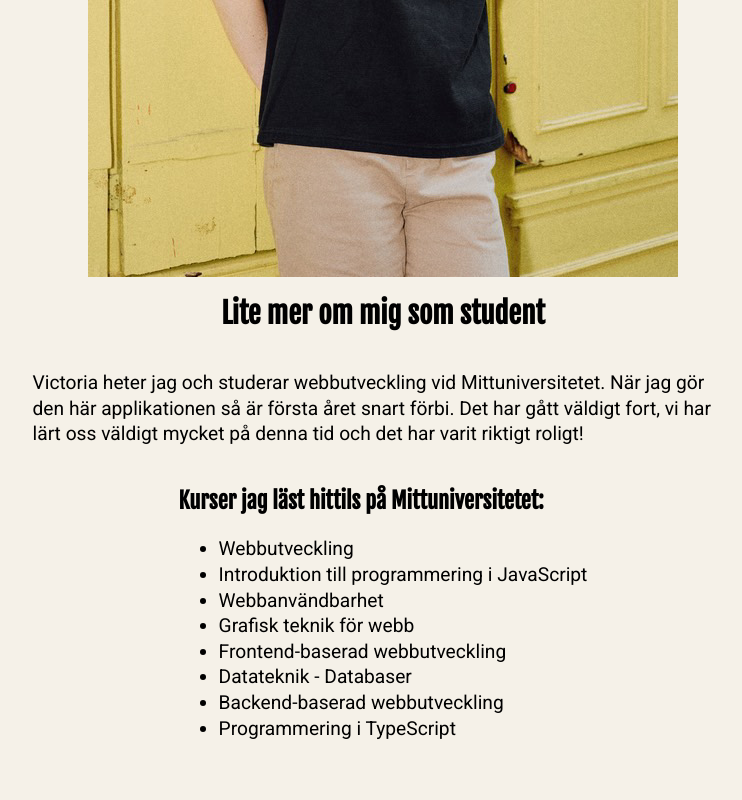
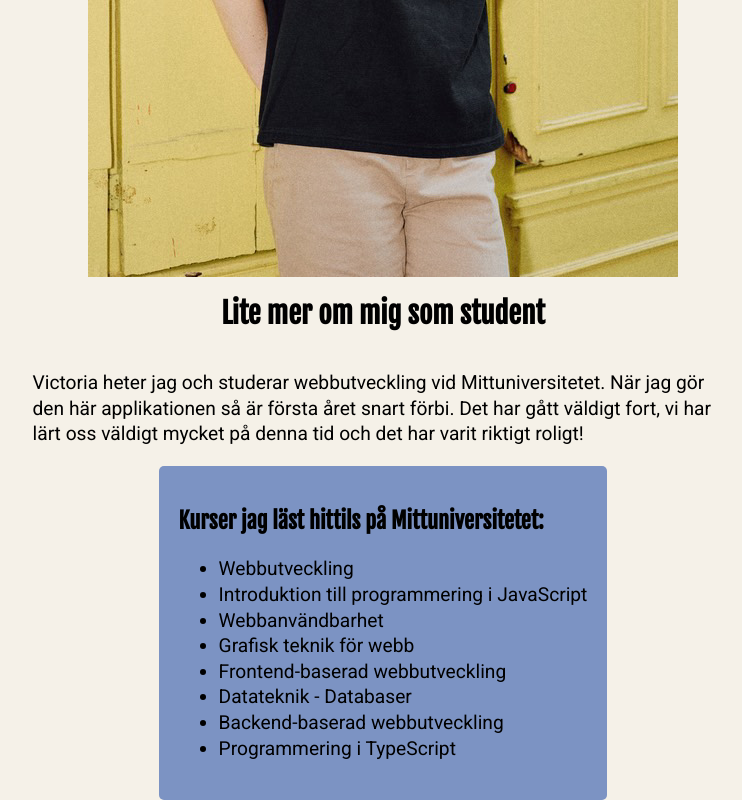
Before and after one commit to victoriah-svg/lab3Angular, an Angular app: page /home in a window 1280 px wide. Shown: the part 804-1604 px from the top of the page, without its empty margins (257-999 px from the left). Before the commit the page ends 1564 px from the top, so only its background shows below. Built offline with nearby package versions, Linux system fonts and the light colour scheme.

Commit message:
lagt till styling på courses

```diff
--- a/src/app/courses/courses.css
+++ b/src/app/courses/courses.css
@@ -0,0 +1,5 @@
+article{
+    background-color: #7C93C3;
+    padding: 20px;
+    border-radius: 5px;
+}
```
